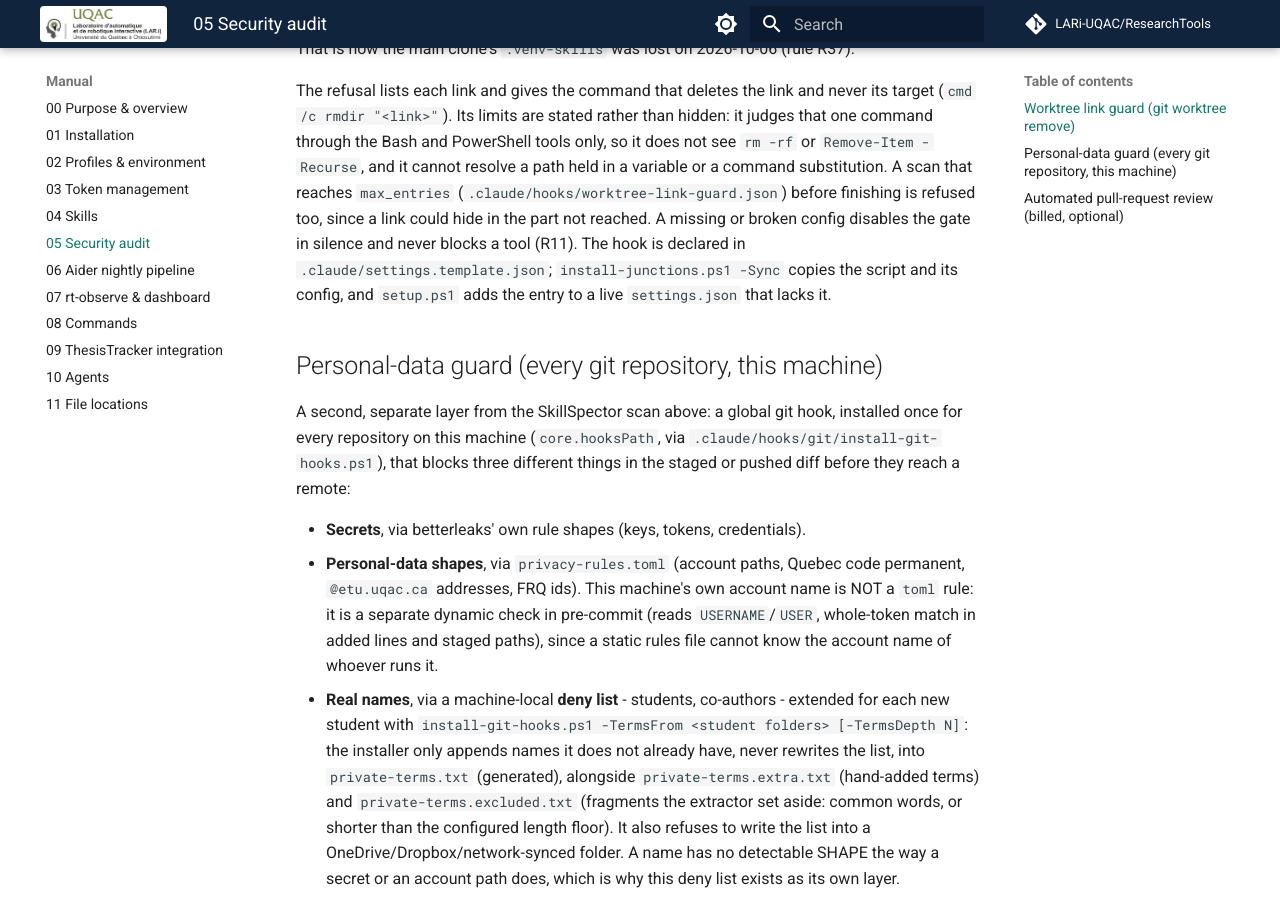
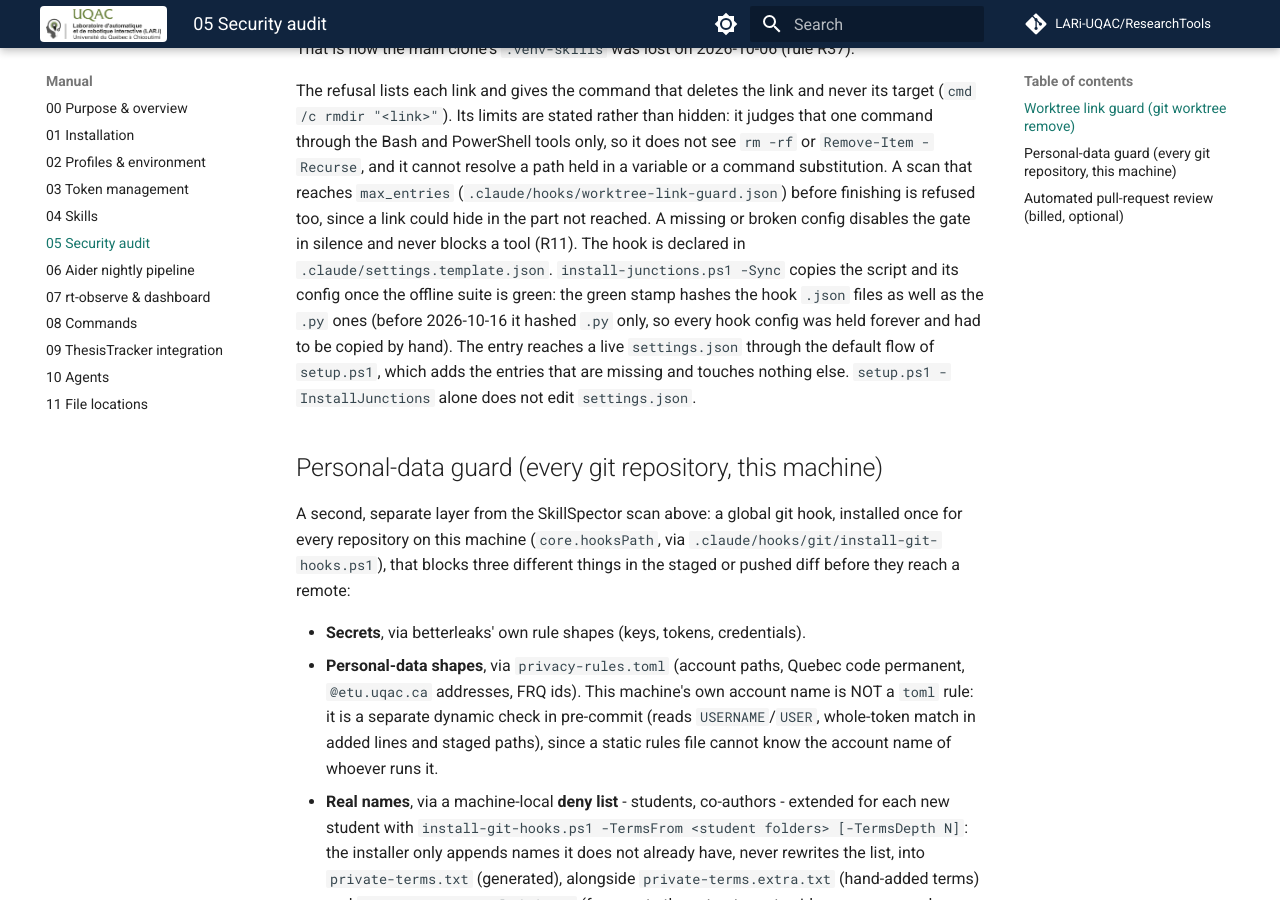
Before and after one commit to LARi-UQAC/ResearchTools, an MkDocs documentation site: the page built from docs/manual/05-security-audit.md, in a window 1280 px wide and 900 px high, scrolled down 1356 px. Built offline with MkDocs 1.6.1 and Material for MkDocs 9.7.7, drawn with Linux system fonts in a browser that asks for light colours; comment, search, counter and statistics services are not loaded.

Commit message:
fix(sync): hash hook .json configs in the green stamp; bump every pypdf pin to 6.19.0
- scripts/lib/rt-stamp.ps1 owns what -Sync copies (Get-RtHookFiles) and what the stamp
  hashes (Get-RtCodeFiles). The stamp hashed .py only, so every hook .json read "changed
  since the last green run" and was HELD by -Sync forever.
- paper2talk pinned pypdf 6.15.0 (11 CVEs), narrative-cv/form-service 6.16.1 (8 CVEs);
  a real setup.ps1 -InstallPython would have downgraded the installed 6.19.0. All four pins
  are 6.19.0 and verify-python-env.ps1 fails when they disagree.
- verify-sync-writes.ps1 drives the selection (27 checks, was 18). Docs, CHANGELOG
  [Unreleased], IMPROVEMENTS, mirrors updated.

Co-Authored-By: Claude Sonnet 5.5 <noreply@anthropic.com>

```diff
--- a/docs/manual/05-security-audit.md
+++ b/docs/manual/05-security-audit.md
@@ -55,8 +55,12 @@ through the Bash and PowerShell tools only, so it does not see `rm -rf` or `Remo
 that reaches `max_entries` (`.claude/hooks/worktree-link-guard.json`) before finishing is
 refused too, since a link could hide in the part not reached. A missing or broken config
 disables the gate in silence and never blocks a tool (R11). The hook is declared in
-`.claude/settings.template.json`; `install-junctions.ps1 -Sync` copies the script and its
-config, and `setup.ps1` adds the entry to a live `settings.json` that lacks it.
+`.claude/settings.template.json`. `install-junctions.ps1 -Sync` copies the script and its
+config once the offline suite is green: the green stamp hashes the hook `.json` files as
+well as the `.py` ones (before 2026-10-16 it hashed `.py` only, so every hook config was
+held forever and had to be copied by hand). The entry reaches a live `settings.json` through
+the default flow of `setup.ps1`, which adds the entries that are missing and touches nothing
+else. `setup.ps1 -InstallJunctions` alone does not edit `settings.json`.
 
 ## Personal-data guard (every git repository, this machine)
 
```
Also changed, not shown: .claude/rules/testing.md (+4 -4 lines), CHANGELOG.md (+8 -0 lines), IMPROVEMENTS.md (+12 -0 lines), .github/instructions/testing.instructions.md, 9 other files.
